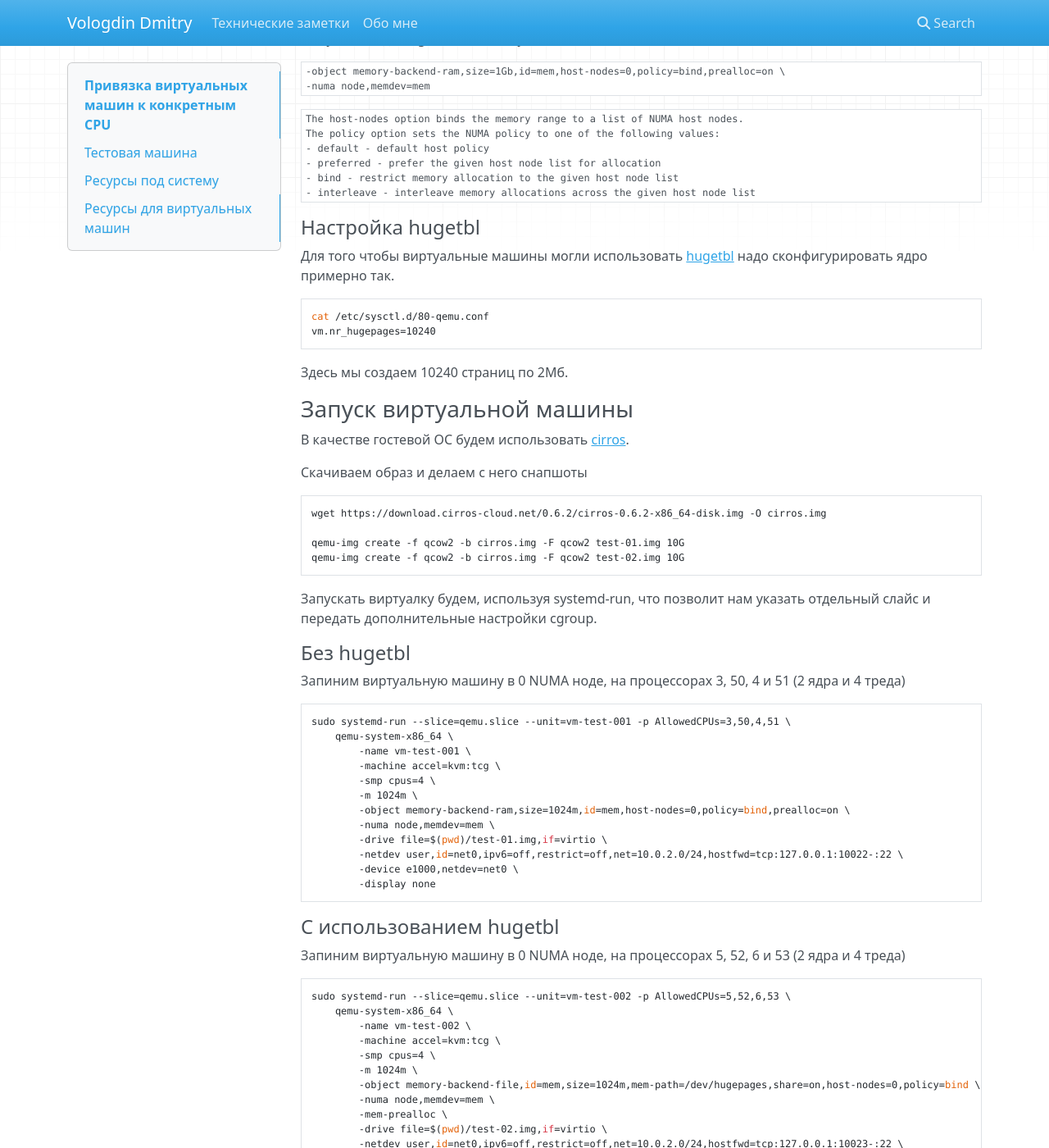
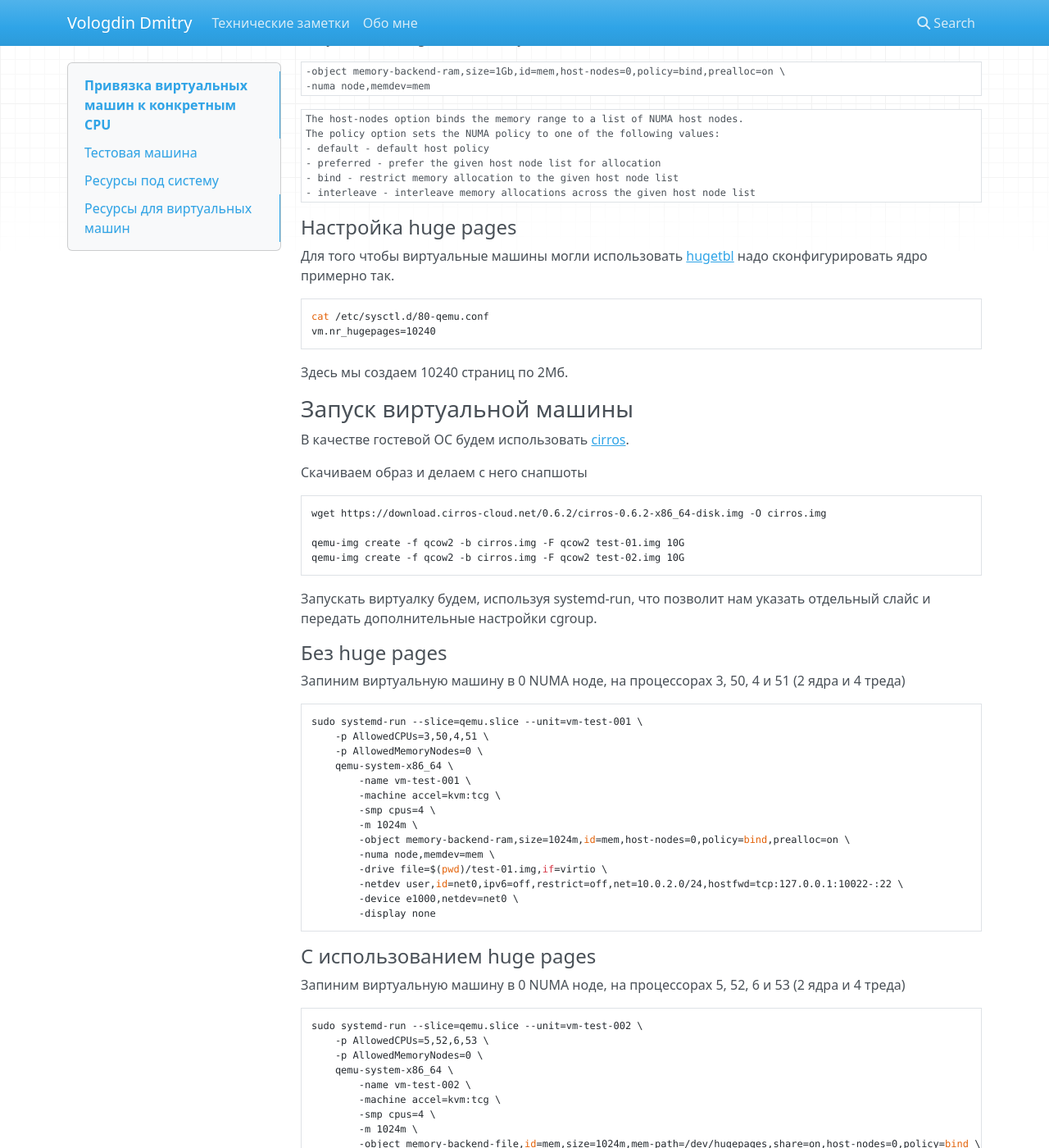
Before and after one commit to ds-vologdin/notes, an MkDocs documentation site: the page built from docs/notes/qemu_pin_cpus.md, in a window 1280 px wide and 1400 px high, scrolled down 6319 px. Shown: the whole window at 82% size. Built offline with MkDocs 1.6.1, drawn with Linux system fonts in a browser that asks for light colours; nearby versions of some CDN libraries; some of the changed text lies outside the part shown.

Commit message:
qemu pin to CPUs: AllowedMemoryNodes

````diff
--- a/docs/notes/qemu_pin_cpus.md
+++ b/docs/notes/qemu_pin_cpus.md
@@ -315,7 +315,7 @@
 - interleave - interleave memory allocations across the given host node list
 ```
 
-#### Настройка hugetbl
+#### Настройка huge pages
 
 Для того чтобы виртуальные машины могли использовать
 [hugetbl](https://www.kernel.org/doc/html/latest/admin-guide/mm/hugetlbpage.html)
@@ -344,12 +344,14 @@
 Запускать виртуалку будем, используя systemd-run, что позволит нам указать отдельный
 слайс и передать дополнительные настройки cgroup.
 
-#### Без hugetbl
+#### Без huge pages
 
 Запиним виртуальную машину в 0 NUMA ноде, на процессорах 3, 50, 4 и 51 (2 ядра и 4 треда)
 
 ```sh
-sudo systemd-run --slice=qemu.slice --unit=vm-test-001 -p AllowedCPUs=3,50,4,51 \
+sudo systemd-run --slice=qemu.slice --unit=vm-test-001 \
+    -p AllowedCPUs=3,50,4,51 \
+    -p AllowedMemoryNodes=0 \
     qemu-system-x86_64 \
         -name vm-test-001 \
         -machine accel=kvm:tcg \
@@ -363,12 +365,14 @@
         -display none
 ```
 
-#### С использованием hugetbl
+#### С использованием huge pages
 
 Запиним виртуальную машину в 0 NUMA ноде, на процессорах 5, 52, 6 и 53 (2 ядра и 4 треда)
 
 ```sh
-sudo systemd-run --slice=qemu.slice --unit=vm-test-002 -p AllowedCPUs=5,52,6,53 \
+sudo systemd-run --slice=qemu.slice --unit=vm-test-002 \
+    -p AllowedCPUs=5,52,6,53 \
+    -p AllowedMemoryNodes=0 \
     qemu-system-x86_64 \
         -name vm-test-002 \
         -machine accel=kvm:tcg \
@@ -463,8 +467,12 @@
 
 cat /sys/fs/cgroup/qemu.slice/vm-test-001.service/cpuset.cpus
 3-4,50-51
+cat /sys/fs/cgroup/qemu.slice/vm-test-001.service/cpuset.mems
+0
 cat /sys/fs/cgroup/qemu.slice/vm-test-002.service/cpuset.cpus
 5-6,52-53
+cat /sys/fs/cgroup/qemu.slice/vm-test-002.service/cpuset.mems
+0
 ```
 
 Посмотрим, где выделилась память для процессов
````
